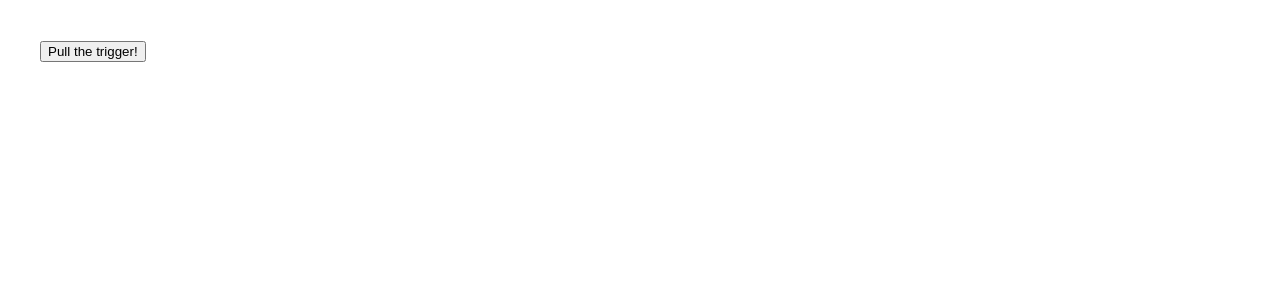
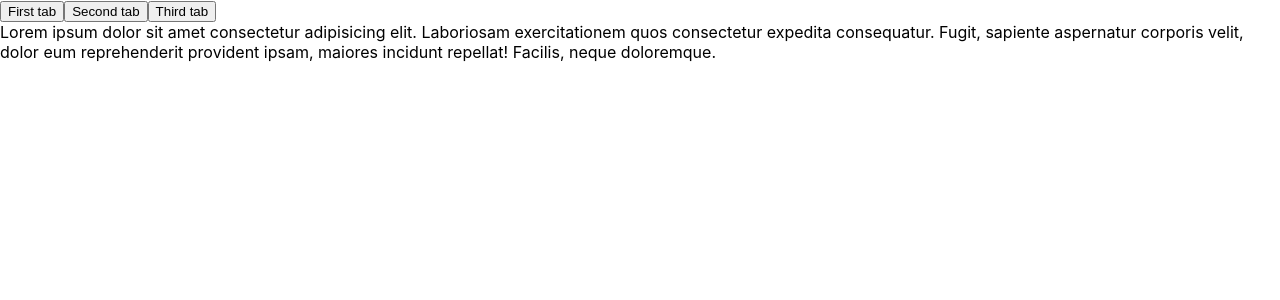
Before and after one commit to thinkful-ei-heron/kei-react-playground, a React (Create React App) app: page / in a window 1280 px wide. Shown: the top 300 px of the page. Built offline with nearby package versions, Linux system fonts and the light colour scheme.

Commit message:
added render functions

```diff
--- a/src/App.js
+++ b/src/App.js
@@ -1,13 +1,22 @@
 import React from 'react';
 import './App.css';
-import RouletteGun from './state-drills/RouletteGun';
+import Tabs from './state/Tabs';
 
-function App() {
-  return (
-    <main className='App'>
-      <RouletteGun />
-    </main>
-  )
+const tabsProp = [
+  { name: 'First tab',
+    content: 'Lorem ipsum dolor sit amet consectetur adipisicing elit. Laboriosam exercitationem quos consectetur expedita consequatur. Fugit, sapiente aspernatur corporis velit, dolor eum reprehenderit provident ipsam, maiores incidunt repellat! Facilis, neque doloremque.' },
+  { name: 'Second tab',
+    content: 'Laboriosam exercitationem quos consectetur expedita consequatur. Fugit, sapiente aspernatur corporis velit, dolor eum reprehenderit provident ipsam, maiores incidunt repellat! Facilis, neque doloremque. Lorem ipsum dolor sit amet consectetur adipisicing elit.' },
+  { name: 'Third tab',
+    content: 'Fugit, sapiente aspernatur corporis velit, dolor eum reprehenderit provident ipsam, maiores incidunt repellat! Facilis, neque doloremque. Lorem ipsum dolor sit amet consectetur adipisicing elit. Laboriosam exercitationem quos consectetur expedita consequatur.' },
+];
+
+class App extends React.Component {
+  render() {
+    return <div>
+      <Tabs tabs={tabsProp} />
+    </div>
+  }
 }
 
 export default App;
--- /dev/null
+++ b/src/state/Tabs.js
@@ -0,0 +1,36 @@
+import React from 'react';
+
+class Tabs extends React.Component {
+    static defaultProps = {
+        tabs: [],
+      };
+      state = {
+        currentTabIndex: 0
+      };
+
+        renderButtons() {
+            return this.props.tabs.map((tab, index) => (
+              <button key={index}>
+                {tab.name}
+              </button>
+            ))
+          }
+          renderContent() {
+            const currentTab = this.props.tabs[this.state.currentTabIndex]
+            return (
+              <div className='content'>
+                {currentTab.content}
+              </div>
+            )
+          }
+          render() {
+            return (
+              <div>
+                {this.renderButtons()}
+                {this.props.tabs.length && this.renderContent()}
+              </div>
+            )
+          }
+        }
+
+export default Tabs;
```
Also changed, not shown: 2 other files (tests, documents, lock files or other folders).
